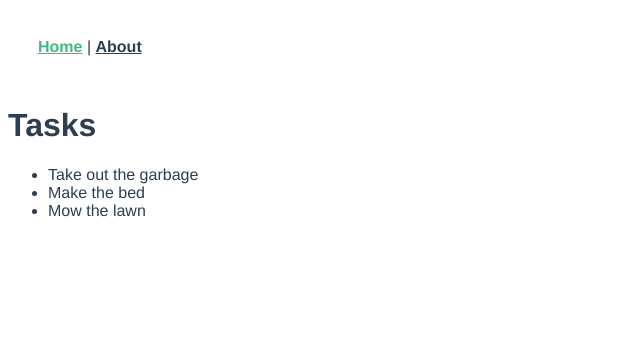
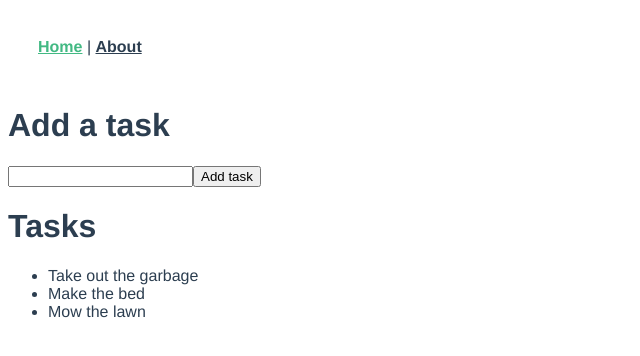
Before and after one commit to vue-tang-clan/vuejs-todo-app, a Vue app: page /#/ in a window 1280 px wide. Shown: the top 356 px of the page, without its empty margins (0-640 px from the left). Built offline with nearby package versions, Linux system fonts and the light colour scheme.

Commit message:
Use v-on:click to add and delete tasks

```diff
--- a/src/views/Home.vue
+++ b/src/views/Home.vue
@@ -1,8 +1,12 @@
 <template>
   <div class="home">
+    <h1>Add a task</h1>
+    <input v-model="newTask.text">
+    <button v-on:click="addTask()">Add task</button>
+
     <h1>Tasks</h1>
     <ul>
-      <li v-for="task in tasks">
+      <li v-for="task in tasks" v-on:click="completeTask(task)">
         {{ task.text }}
       </li>
     </ul>
@@ -20,11 +24,23 @@ export default {
         { id: 1, text: "Take out the garbage", completed: false },
         { id: 2, text: "Make the bed", completed: false },
         { id: 3, text: "Mow the lawn", completed: false }
-      ]
+      ],
+      newTask: { text: "", completed: false }
     };
   },
   created: function() {},
-  methods: {},
+  methods: {
+    addTask: function() {
+      if (this.newTask.text) {
+        this.tasks.push(this.newTask);
+        this.newTask = { text: "", completed: false };
+      }
+    },
+    completeTask: function(inputTask) {
+      var index = this.tasks.indexOf(inputTask);
+      this.tasks.splice(index, 1);
+    }
+  },
   computed: {}
 };
 </script>
```
